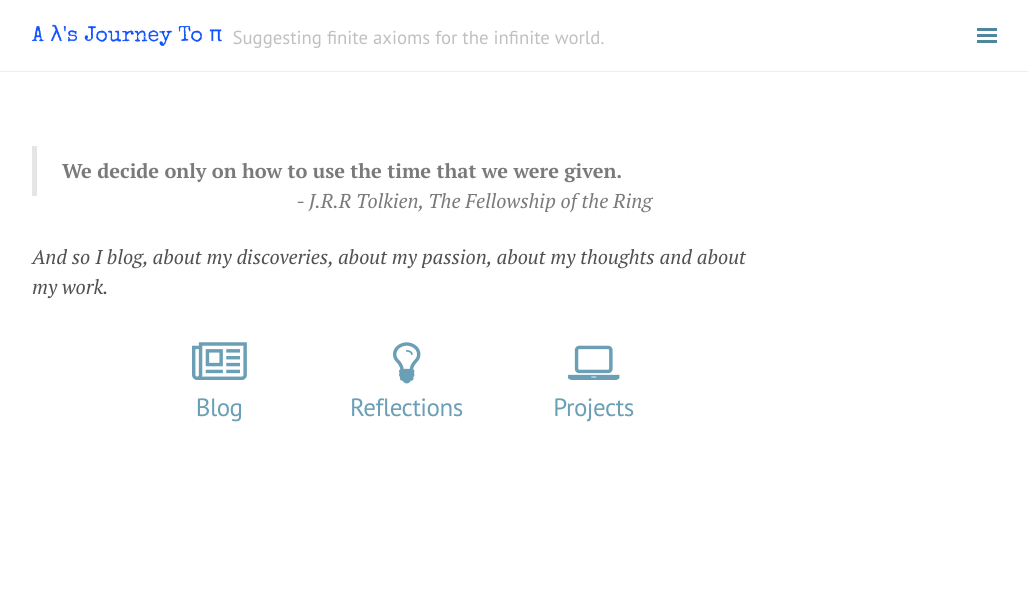
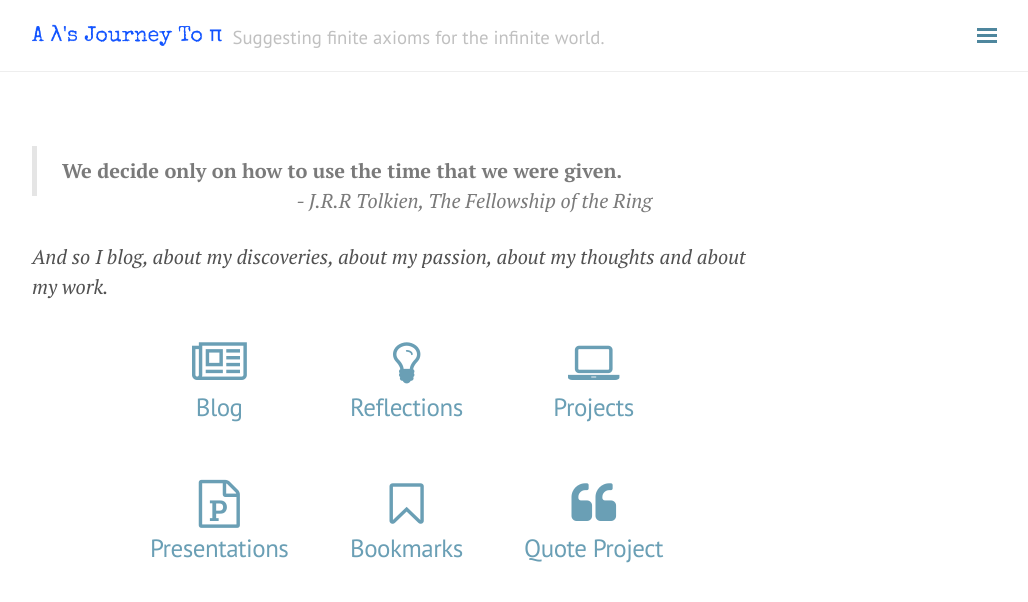
Before and after one commit to rarchk/rarchk.github.io, a Jekyll site: the page built from index.html, in a window 1280 px wide. Shown: the top 602 px of the page, without its empty margins (248-1276 px from the left). Built offline with Jekyll 4.4.1, drawn with Linux system fonts in a browser that asks for light colours; nearby versions of some CDN libraries; comment, search, counter and statistics services are not loaded.

Commit message:
Presentation added

```diff
--- a/_config.yml
+++ b/_config.yml
@@ -41,8 +41,9 @@
     lightbulb-o:  /reflections || Reflections
     laptop:        /projects/ || Projects
   subhome:
-    book: /public/data/RonakKogta_CurriculumVitae.pdf || Resume
-
+    file-powerpoint-o: /presentations/ || Presentations
+    bookmark-o: /bookmarks || Bookmarks
+    quote-left: /quotes || Quote Project
 
 # Navigation (2nd level links supported)
 nav:
--- a/index.html
+++ b/index.html
@@ -41,3 +41,33 @@
 				</h3>
 
 </div>
+
+<div >
+				<h3>
+				<div style="float: left; width:13%">
+                    &nbsp;
+                </div>
+
+
+				{% for home in site.author.subhome %}
+					{% assign iconname = home[0] %}
+					{% assign metadata = home[1] | split:'||' %}
+					<div style="float: left; width:26%">
+					<center>
+						<font size="18">
+                    	<a href="{{ metadata[0] }}">
+                        <i class="fa fa-{{ iconname }}" aria-hidden="true"></i>
+                    	</font>
+                    	<p class="outline" style="color:#6a9fb5;">
+                        {{ metadata[1] }}
+                    	</p>
+                    	</a>
+                 	</center>
+                 	</div>
+                 	{% assign current_index = current_index | plus: 1 %}
+				{% endfor %}
+
+                <br style="clear: left;" />
+				</h3>
+
+</div>
```
